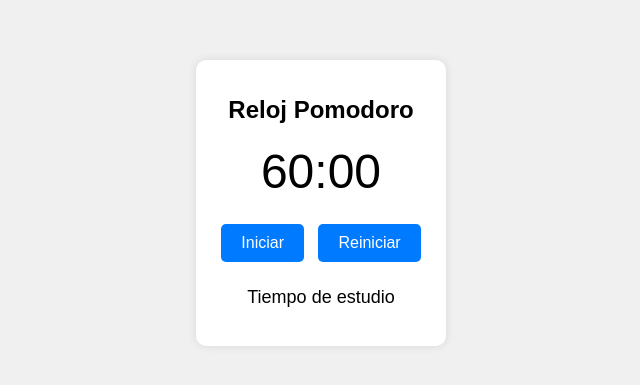
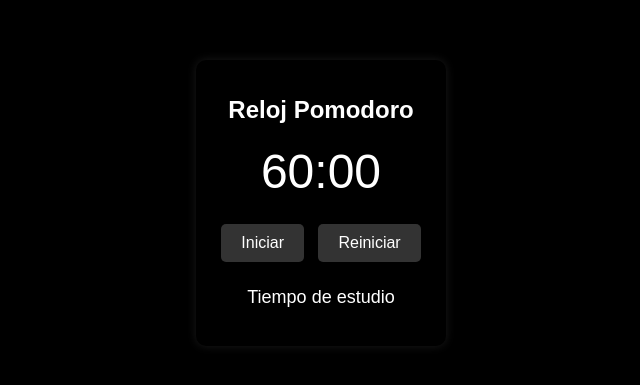
Before and after one commit to GonGarciaFontenla/Pomodoro-Timer, a plain HTML site: page index.html in a window 1280 px wide. Shown: the part 197-582 px from the top of the page, without its empty margins (319-959 px from the left). Drawn offline with Linux system fonts and the light colour scheme.

Commit message:
Fix: Change background color

```diff
--- a/style.css
+++ b/style.css
@@ -4,26 +4,28 @@ body {
     align-items: center;
     height: 100vh;
     font-family: Arial, sans-serif;
-    background-color: #f0f0f0;
+    background-color: #000; /* Fondo negro */
     margin: 0;
 }
 
 .container {
     text-align: center;
-    background-color: #fff;
+    background-color: #000; /* Fondo negro */
     padding: 20px;
     border-radius: 10px;
-    box-shadow: 0 0 10px rgba(0, 0, 0, 0.1);
+    box-shadow: 0 0 10px rgba(255, 255, 255, 0.1); /* Sombra blanca suave */
 }
 
 h1 {
     font-size: 24px;
     margin-bottom: 20px;
+    color: #fff; /* Texto blanco */
 }
 
 #timer {
     font-size: 48px;
     margin-bottom: 20px;
+    color: #fff; /* Texto blanco */
 }
 
 button {
@@ -33,16 +35,17 @@ button {
     cursor: pointer;
     border: none;
     border-radius: 5px;
-    background-color: #007bff;
-    color: #fff;
+    background-color: #333; /* Fondo gris oscuro */
+    color: #fff; /* Texto blanco */
     transition: background-color 0.3s;
 }
 
 button:hover {
-    background-color: #0056b3;
+    background-color: #555; /* Cambio de color al pasar el mouse */
 }
 
 #status {
     margin-top: 20px;
     font-size: 18px;
+    color: #fff; /* Texto blanco */
 }
```
